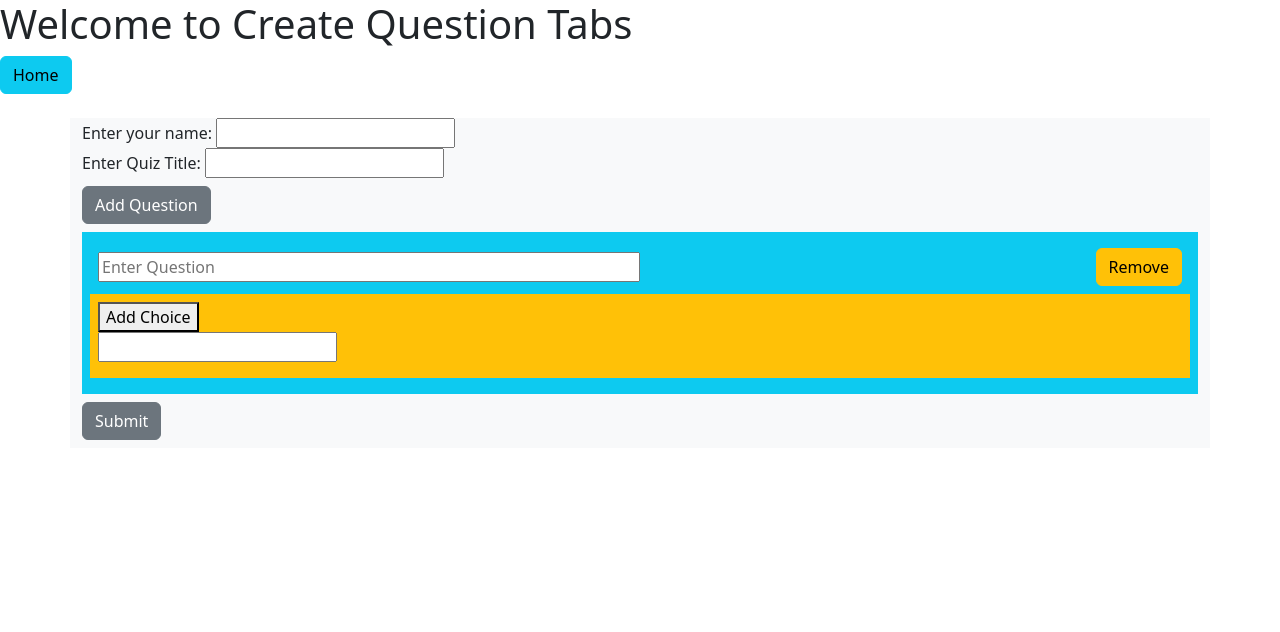
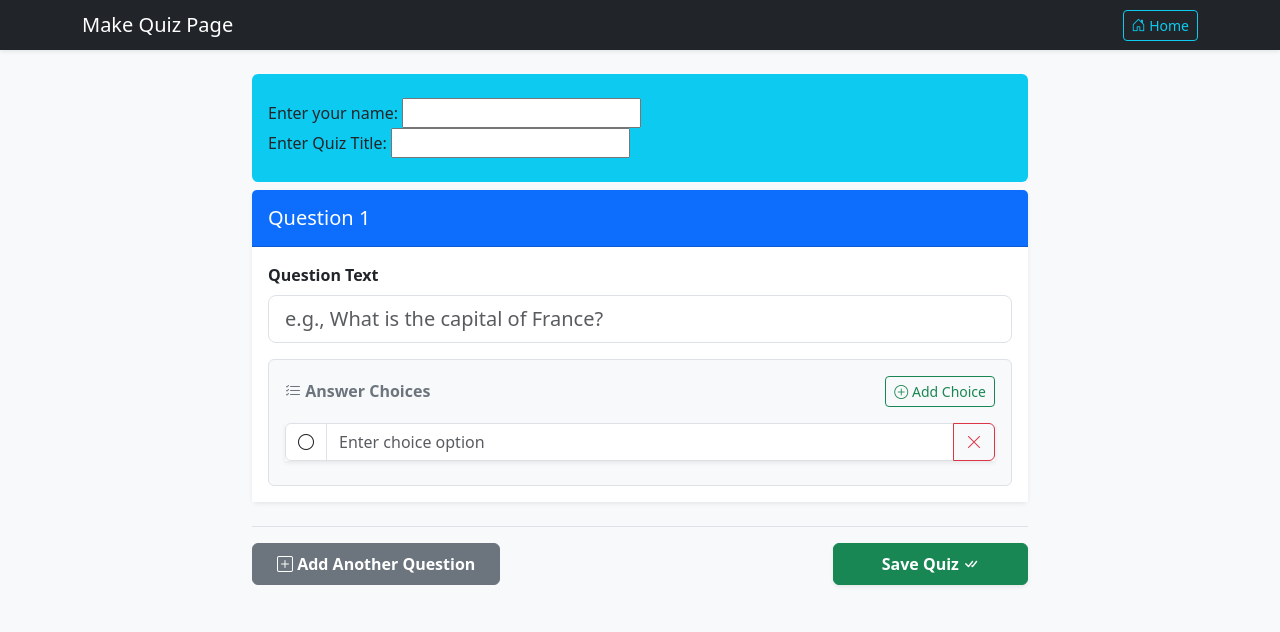
Before and after one commit to vJxsh/quick-quiz, a Django app: page /quiz/create_quiz/ in a window 1280 px wide. Shown: the top 632 px of the page. Run offline with Django 5.2, Linux system fonts and the light colour scheme; some libraries are stand-ins or nearby versions.

Commit message:
added delete quiz instance button and updated bootstrap

```diff
--- a/quizproj/mysite/settings.py
+++ b/quizproj/mysite/settings.py
@@ -39,8 +39,11 @@ INSTALLED_APPS = [
     'django.contrib.messages',
     'django.contrib.staticfiles',
     'quizapp',
-    'bootstrap5'
+    'bootstrap5',
+
 ]
+
+
 
 MIDDLEWARE = [
     'django.middleware.security.SecurityMiddleware',
--- a/quizproj/quizapp/templates/createquiz.html
+++ b/quizproj/quizapp/templates/createquiz.html
@@ -3,52 +3,109 @@
   <head>
     <meta charset="UTF-8" />
     <meta name="viewport" content="width=device-width, initial-scale=1.0" />
-    <title>Document</title>
-    {%load bootstrap5%} {%bootstrap_css%} {%bootstrap_javascript%}
+    <title>Create Quiz</title>
+    {% load bootstrap5 %} {% bootstrap_css %} {% bootstrap_javascript %}
+    <link
+      rel="stylesheet"
+      href="https://cdn.jsdelivr.net/npm/bootstrap-icons@1.11.3/font/bootstrap-icons.min.css"
+    />
   </head>
-  <body>
-    <h1>Welcome to Create Question Tabs</h1>
-    <a href="/quiz/" class="btn btn-info">Home</a>
+  <body class="bg-light">
+    <div class="navbar navbar-dark bg-dark shadow-sm mb-4">
+      <div class="container d-flex justify-content-between">
+        <span class="navbar-brand mb-0 h1">Make Quiz Page</span>
+        <a href="/quiz/" class="btn btn-outline-info btn-sm"
+          ><i class="bi bi-house-door"></i> Home</a
+        >
+      </div>
+    </div>
 
-    <div class="container mt-4 bg-light">
+    <div class="container" style="max-width: 800px">
       <form method="post">
-        {% csrf_token %} {{form}}
+        {% csrf_token %}
 
-        <div class="py-2">
-          <button type="button" id="add-btn" class="btn btn-secondary">
-            Add Question
-          </button>
-        </div>
+        <div class="p-3 mb-2 py-4 bg-info rounded-2">{{form}}</div>
 
-        <div id="questions-container" class="p-2 bg-info">
-          <div class="row-2 q-field mb-2">
+        <div id="questions-container" class="mb-4">
+          <div class="card q-field shadow-sm mb-4 border-0">
             <div
-              class="p-2 bg-info d-flex justify-content-between align-items-center border-p3"
+              class="card-header bg-primary text-white d-flex justify-content-between align-items-center py-3"
             >
-              <input
-                type="text"
-                name="question_text"
-                id="question_text_input"
-                placeholder="Enter Question"
-                style="width: 50%"
-              />
-
-              <button type="button" class="btn btn-warning">Remove</button>
+              <h5 class="mb-0 q-number-title">Question 1</h5>
+              <button
+                type="button"
+                class="btn btn-sm btn-danger remove-q-btn d-none"
+              >
+                <i class="bi bi-trash"></i> Remove Question
+              </button>
             </div>
 
-            <div id="choices-container" class="p-2 bg-warning">
-              <div class="c-field mb-2">
-                <button type="button" id="add-choice-btn">Add Choice</button>
-                <div>
-                  <input type="text" name="choices_text" />
+            <div class="card-body bg-white">
+              <div class="mb-3">
+                <label class="form-label fw-bold">Question Text</label>
+                <input
+                  type="text"
+                  name="question_text"
+                  placeholder="e.g., What is the capital of France?"
+                  class="form-control form-control-lg"
+                  required
+                />
+              </div>
+
+              <div class="choices-container p-3 bg-light rounded border">
+                <div
+                  class="d-flex justify-content-between align-items-center mb-3"
+                >
+                  <h6 class="mb-0 text-secondary fw-bold">
+                    <i class="bi bi-list-check"></i> Answer Choices
+                  </h6>
+                  <button
+                    type="button"
+                    class="btn btn-sm btn-outline-success add-choice-btn"
+                  >
+                    <i class="bi bi-plus-circle"></i> Add Choice
+                  </button>
+                </div>
+
+                <div class="c-field input-group mb-2 shadow-sm">
+                  <span class="input-group-text bg-white"
+                    ><i class="bi bi-circle"></i
+                  ></span>
+                  <input
+                    type="text"
+                    name="question_choices"
+                    class="form-control"
+                    placeholder="Enter choice option"
+                    required
+                  />
+                  <button
+                    type="button"
+                    class="btn btn-outline-danger remove-c-btn"
+                  >
+                    <i class="bi bi-x-lg"></i>
+                  </button>
                 </div>
               </div>
             </div>
           </div>
         </div>
 
-        <div class="py-2">
-          <input type="submit" value="Submit" class="btn btn-secondary" />
+        <div
+          class="d-flex justify-content-between align-items-center border-top pt-3 pb-5"
+        >
+          <button
+            type="button"
+            id="add-btn"
+            class="btn btn-secondary px-4 py-2 fw-bold"
+          >
+            <i class="bi bi-plus-square"></i> Add Another Question
+          </button>
+          <button
+            type="submit"
+            class="btn btn-success px-5 py-2 fw-bold shadow-sm"
+          >
+            Save Quiz <i class="bi bi-check-all"></i>
+          </button>
         </div>
       </form>
     </div>
@@ -58,32 +115,70 @@
     const addBtn = document.getElementById("add-btn");
     const container = document.getElementById("questions-container");
 
-    addBtn.addEventListener("click", function () {
-      const orgfield = container.querySelector(".q-field").cloneNode(true);
-      const clonedfield = orgfield.cloneNode(true);
+    const cleanQuestionTemplate = container
+      .querySelector(".q-field")
+      .cloneNode(true);
+    cleanQuestionTemplate
+      .querySelector(".remove-q-btn")
+      .classList.remove("d-none");
 
-      const input = clonedfield.querySelector("input");
-      if (input) {
-        input.value = "";
+    function updateLayoutIndexes() {
+      const allQuestions = container.querySelectorAll(".q-field");
+
+      allQuestions.forEach((questionCard, qIndex) => {
+        const structuralIndex = qIndex + 1;
+        questionCard.querySelector(".q-number-title").textContent =
+          `Question ${structuralIndex}`;
+
+        const deleteBtn = questionCard.querySelector(".remove-q-btn");
+        deleteBtn.classList.toggle("d-none", allQuestions.length === 1);
+
+        questionCard
+          .querySelectorAll(".choices-container .c-field input")
+          .forEach(
+            (input) => (input.name = `question_${structuralIndex}_choices`),
+          );
+      });
+    }
+    addBtn.addEventListener("click", () => {
+      const clonedField = cleanQuestionTemplate.cloneNode(true);
+      clonedField
+        .querySelectorAll("input")
+        .forEach((input) => (input.value = ""));
+
+      const choiceRows = clonedField.querySelectorAll(
+        ".choices-container .c-field",
+      );
+      for (let i = 1; i < choiceRows.length; i++) choiceRows[i].remove();
+
+      container.appendChild(clonedField);
+      updateLayoutIndexes();
+    });
+
+    container.addEventListener("click", (e) => {
+      if (e.target.closest(".add-choice-btn")) {
+        const choiceContainer = e.target.closest(".choices-container");
+        const clonedChoice = choiceContainer
+          .querySelector(".c-field")
+          .cloneNode(true);
+        clonedChoice.querySelector("input").value = "";
+        choiceContainer.appendChild(clonedChoice);
+        updateLayoutIndexes();
       }
 
-      container.appendChild(orgfield);
-    });
-
-    const addChoiceBtn = document.getElementById("add-choice-btn");
-    const choice_container = document.getElementById("choices-container");
-
-    addChoiceBtn.addEventListener("click", function () {
-      const chorgfield = choice_container.querySelector(".c-field");
-      cloned_cfield = chorgfield.cloneNode(true);
-
-      const cinput = cloned_cfield.querySelector("input");
-
-      if (cinput) {
-        cinput.value = "";
+      if (e.target.closest(".remove-q-btn")) {
+        e.target.closest(".q-field").remove();
+        updateLayoutIndexes();
       }
 
-      choice_container.appendChild(cloned_cfield);
+      if (e.target.closest(".remove-c-btn")) {
+        const parentContainer = e.target.closest(".choices-container");
+        if (parentContainer.querySelectorAll(".c-field").length > 1) {
+          e.target.closest(".c-field").remove();
+        } else {
+          alert("A question requires at least one answer option choice.");
+        }
+      }
     });
   </script>
 </html>
--- /dev/null
+++ b/quizproj/quizapp/templates/deletemsg.html
@@ -0,0 +1,4 @@
+{%load bootstrap5%} {%bootstrap_css%} {%bootstrap_javascript%}
+
+<h1>Successfully Deleted Quiz Instance</h1>
+<a href="/quiz/" class="btn bg-info">Home</a>
--- a/quizproj/quizapp/urls.py
+++ b/quizproj/quizapp/urls.py
@@ -7,4 +7,5 @@ urlpatterns = [
     path('',views.IndexView.as_view(), name = 'index'),
     path('create_quiz/', views.create_quiz, name = 'createquiz'),
     path('success_create/<str:quiz_code>/', views.success_view, name='quiz_success'),
+    path('delete_quiz_instance/<int:quiz_instance_id>/', views.delete_quiz_instance, name='delete_quiz')
 ]
--- a/quizproj/quizapp/views.py
+++ b/quizproj/quizapp/views.py
@@ -1,4 +1,4 @@
-from django.shortcuts import render, redirect
+from django.shortcuts import render, redirect, get_object_or_404
 from django.http import HttpResponse, HttpResponseRedirect
 from django.template import loader
 from django.utils import timezone
@@ -18,6 +18,15 @@ class IndexView(generic.ListView):
     def get_queryset(self):
         return QuizInstance.objects.order_by('-pub_date')
 
+def delete_quiz_instance(request, quiz_instance_id):
+
+    quiz_instance =  get_object_or_404(QuizInstance, pk = quiz_instance_id)
+    if request.method == 'POST':
+        quiz_instance.delete()
+
+        return HttpResponse(loader.get_template('deletemsg.html').render())
+
+    return redirect('quiz:index')
 
 def create_quiz(request):
     code = None
@@ -39,6 +48,13 @@ def create_quiz(request):
                 pub_date = timezone.now(),
                 latest_updated_date = timezone.now()
             )
+
+            new_questions_list = request.POST.getlist('question_text')
+
+            new_choices_list = request.POST.getlist('question_choices')
+
+            print("list : ", new_questions_list)
+            print('choices list : ', new_choices_list)
 
             print('new quiz title : ', new_quiz_instance.quiz_title)
             print('new creator name : ', new_quiz_instance.creator_name)
```
Also changed, not shown: quizproj/quizapp/templates/index.html (+18 -0 lines), 1 other file.
